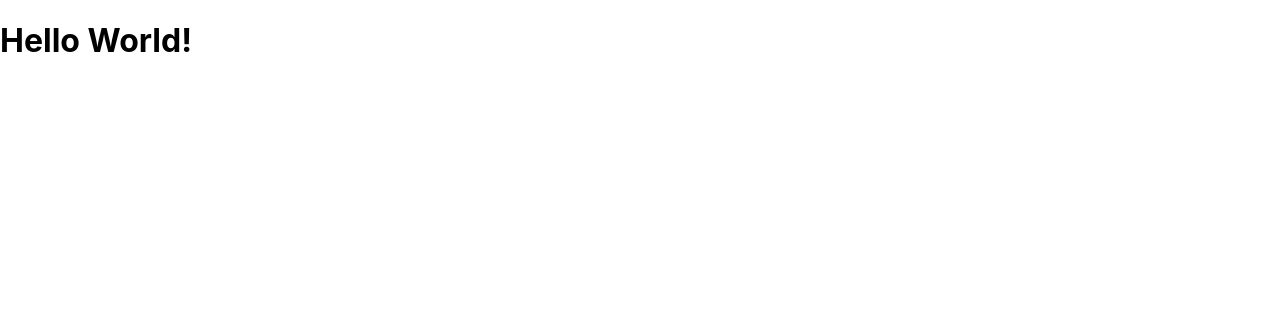
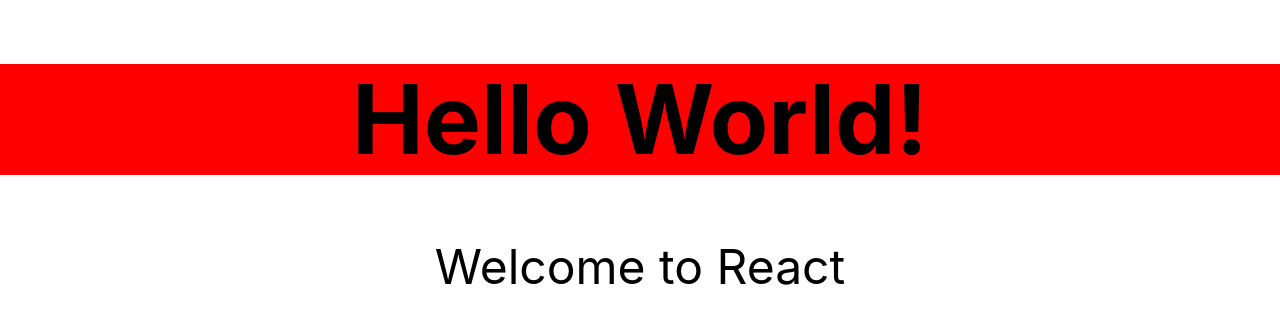
Before and after one commit to ColonelMatt/robofriends, a React (Create React App) app: page / in a window 1280 px wide. Shown: the top 324 px of the page. Built offline with nearby package versions, Linux system fonts and the light colour scheme.

Commit message:
tachyons and adding stuff to components

```diff
--- a/package.json
+++ b/package.json
@@ -9,6 +9,7 @@
     "react": "^18.0.0",
     "react-dom": "^18.0.0",
     "react-scripts": "5.0.0",
+    "tachyons": "^4.12.0",
     "web-vitals": "^2.1.4"
   },
   "scripts": {
--- /dev/null
+++ b/src/Hello.css
@@ -0,0 +1,3 @@
+h1 {
+    background: red
+}
--- a/src/Hello.js
+++ b/src/Hello.js
@@ -1,9 +1,15 @@
 import React from 'react';
+import './Hello.css'
 
 
 class Hello extends React.Component {
     render() {
-        return <h1>Hello World!</h1>
+        return (
+            <div className='f1 tc'>
+                <h1>Hello World!</h1>
+                <p>Welcome to React</p>
+            </div>
+        )
     }
 }
 
--- a/src/index.js
+++ b/src/index.js
@@ -4,6 +4,7 @@ import './index.css';
 //import App from './App';
 import Hello from './Hello.js';
 import reportWebVitals from './reportWebVitals';
+import 'tachyons';
 
 ReactDOM.render(
   <React.StrictMode>
```
Also changed, not shown: 1 other file (tests, documents, lock files or other folders).
